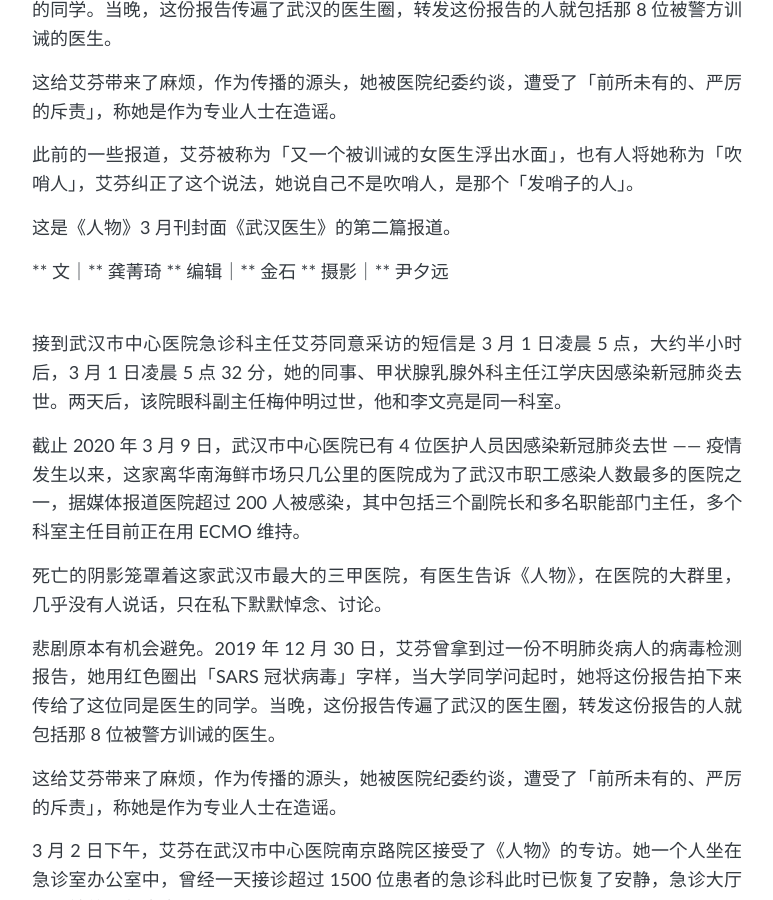
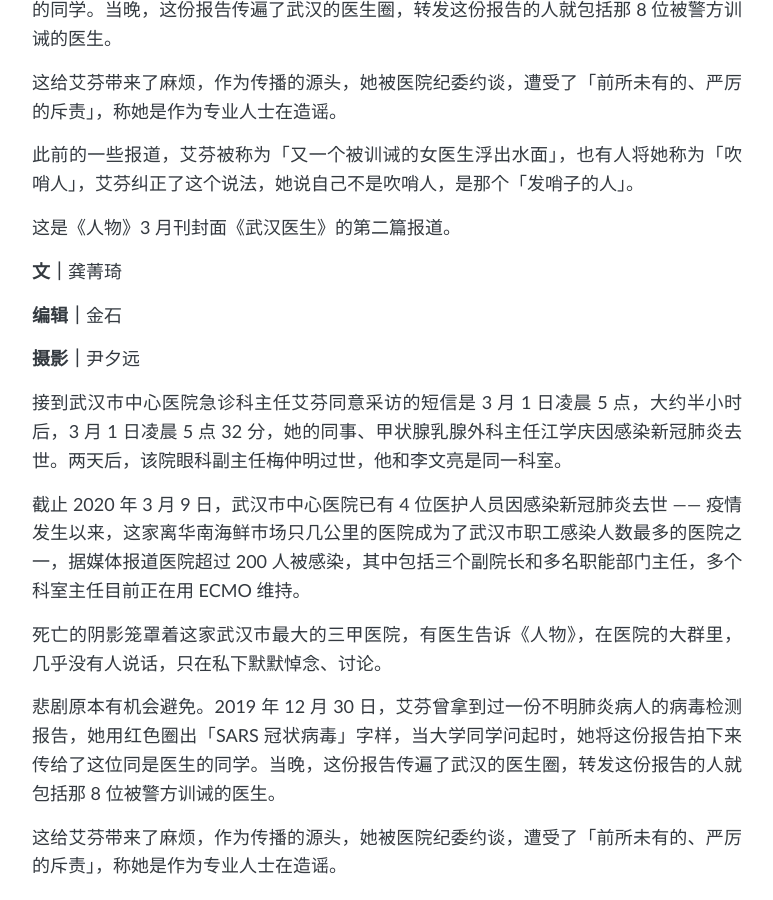
Before and after one commit to Terminus2049/Terminus2049.github.io, a Jekyll site: the page built from _posts/2020-03-10-fa-shao-zi-de-ren.md, in a window 1280 px wide and 900 px high, scrolled down 784 px. Shown: the whole window, without its empty margins (253-1026 px from the left). Built offline with Jekyll 4.4.1, drawn with Linux system fonts in a browser that asks for light colours.

Commit message:
Update 2020-03-10-fa-shao-zi-de-ren.md
发现使用</br>会导致后面的小标题加粗标签无法被正常识别，实在抱歉，我之后会注意。

```diff
--- a/_posts/2020-03-10-fa-shao-zi-de-ren.md
+++ b/_posts/2020-03-10-fa-shao-zi-de-ren.md
@@ -24,15 +24,13 @@
 
 这是《人物》3 月刊封面《武汉医生》的第二篇报道。
 
-<p align="right">
 **文｜**龚菁琦
 
 **编辑｜**金石
 
 **摄影｜**尹夕远
-</p>
 
-<br/>
+
 接到武汉市中心医院急诊科主任艾芬同意采访的短信是 3 月 1 日凌晨 5 点，大约半小时后，3 月 1 日凌晨 5 点 32 分，她的同事、甲状腺乳腺外科主任江学庆因感染新冠肺炎去世。两天后，该院眼科副主任梅仲明过世，他和李文亮是同一科室。
 
 截止 2020 年 3 月 9 日，武汉市中心医院已有 4 位医护人员因感染新冠肺炎去世——疫情发生以来，这家离华南海鲜市场只几公里的医院成为了武汉市职工感染人数最多的医院之一，据媒体报道医院超过 200 人被感染，其中包括三个副院长和多名职能部门主任，多个科室主任目前正在用 ECMO 维持。
@@ -51,9 +49,8 @@
 
 ![IMG_7753.JPG](https://i.loli.net/2020/03/10/YmcMTVSks5g1LFo.jpg)
 
-<p align="right">艾芬</p>
+艾芬
 
-<br/>
 **前所未有的训斥**
 
 去年 12 月 16 日，我们南京路院区急诊科接诊了一位病人。莫名其妙高烧，一直用药都不好，体温动都不动一下。22 号就转到了呼吸科，做了纤维支气管镜取了肺泡灌洗液，送去外面做高通量测序，后来口头报出来是冠状病毒。当时，具体管床的同事在我耳边嚼了几遍：艾主任，那个人报的是冠状病毒。后来我们才知道那个病人是在华南海鲜做事的。
@@ -84,7 +81,6 @@
 
 当天晚上回家，我记得蛮清楚，进门后就跟我老公讲，我要是出了什么事情，你就好好地把孩子带大。因为我的二宝还很小，才 1 岁多。他当时觉得莫名其妙，我没有跟他说自己被训话的事，1 月 20 号，钟南山说了人传人之后，我才跟他说那天发生了什么。那期间，我只是提醒家人不要去人多的地方，出门要戴口罩。
 
-<br/>
 **外围科室**
 
 很多人担心我也是那 8 个人之一被叫去训诫。实际上我没有被公安局训诫，后来有好朋友问我，你是不是吹哨人？我说我不是吹哨人，我是那个发哨子的人。
@@ -115,7 +111,6 @@
 
 ![IMG_7754.JPG](https://i.loli.net/2020/03/10/PeHncGWqQLhYrTm.jpg)
 
-<br/>
 **活着就是好的**
 
 在 1 月 23 日封城前一天的晚上，有相关部门的朋友打电话问我武汉市急诊病人的真实情况。我说你代表私人，还是代表公家。他说我代表私人。我说代表个人就告诉你真话，1 月 21 号，我们急诊科接诊 1523 个病人，是往常最多时的 3 倍，其中发烧的有 655 个人。
@@ -142,7 +137,6 @@
 
 这也是我想要去呼吁一下的。在急诊科死亡的病人都是没有诊断、没办法确诊的病例，等这个疫情过去之后，我希望能给他们一个交代，给他们的家庭一些安抚，我们的病人很可怜的，很可怜。
 
-<br/>
 **「幸运」**
 
 做了这么多年医生，我一直觉得没有什么困难能够打倒我，这也和我的经历、个性有关。
@@ -179,7 +173,6 @@
 
 ![IMG_7755.JPG](https://i.loli.net/2020/03/10/MbICL3EFjOtTcmA.jpg)
 
-<br/>
 **不能达到的幸福**
 
 2 月 17 号，我收到了一条微信，是那个同济医院的同学发给我的，他跟我说「对不起」，我说：幸好你传出去了，及时提醒了一部分人。他如果不传出去的话，可能就没有李文亮他们这 8 个人，知道的人可能就会更少。
```
